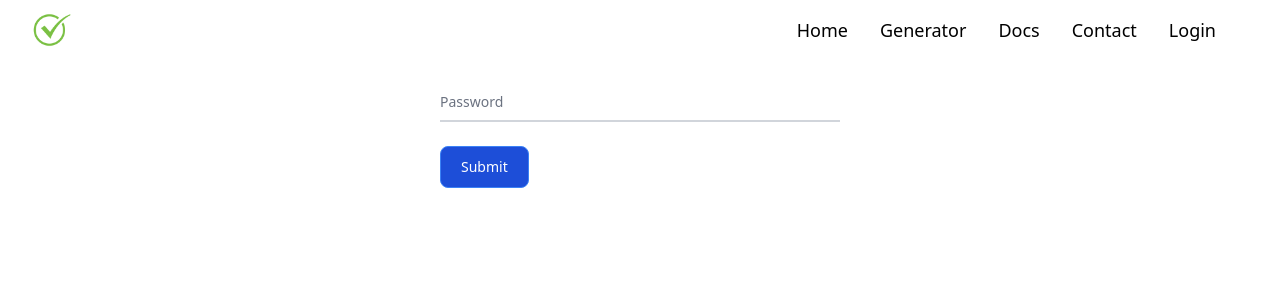
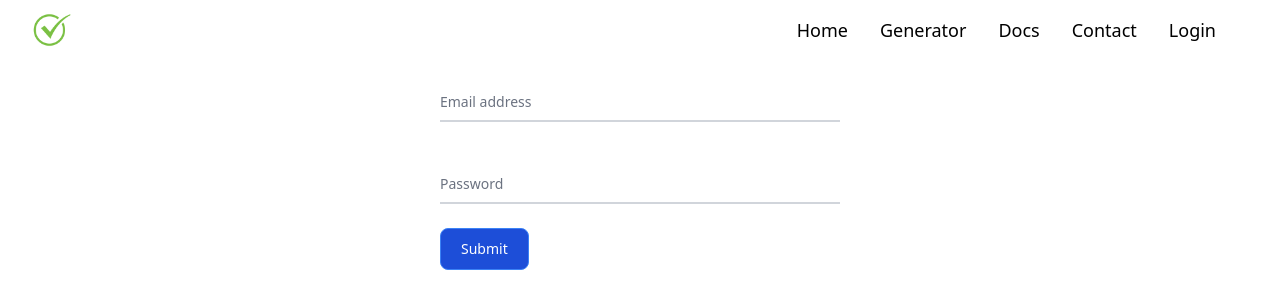
Before and after one commit to Habibaferdausi/Authentication-with-firebase, a React (Vite) app: page /login in a window 1280 px wide. Shown: the top 308 px of the page. Built offline with nearby package versions, Linux system fonts and the light colour scheme.

Commit message:
add email

```diff
--- a/src/components/Auth/Login.jsx
+++ b/src/components/Auth/Login.jsx
@@ -2,6 +2,7 @@
 
 const Login = () => {
   const [password, setPassword] = useState("");
+  const [email, setEmail] = useState("");
   const [passwordError, setPasswordError] = useState("");
 
   const handleSubmit = (e) => {
@@ -14,11 +15,31 @@
   const handlePassword = (e) => {
     setPassword(e.target.value);
   };
+  const handleEmail = (e) => {
+    setEmail(e.target.value);
+  };
   return (
     <div className="mt-20">
       <form onSubmit={handleSubmit}>
+        <div className="relative z-0 w-full mb-6 group">
+          <input
+            type="email"
+            name="email"
+            id="email"
+            value={email}
+            onChange={handleEmail}
+            className="block py-2.5 px-0 w-full text-sm text-gray-900 bg-transparent border-0 border-b-2 border-gray-300 appearance-none dark:text-white dark:border-gray-600 dark:focus:border-blue-500 focus:outline-none focus:ring-0 focus:border-blue-600 peer"
+            placeholder=" "
+            required
+          />
+          <label
+            htmlFor="floating_email"
+            className="peer-focus:font-medium absolute text-sm text-gray-500 dark:text-gray-400 duration-300 transform -translate-y-6 scale-75 top-3 -z-10 origin-[0] peer-focus:left-0 peer-focus:text-blue-600 peer-focus:dark:text-blue-500 peer-placeholder-shown:scale-100 peer-placeholder-shown:translate-y-0 peer-focus:scale-75 peer-focus:-translate-y-6"
+          >
+            Email address
+          </label>
+        </div>
         <div className="relative z-0 w-full mb-6 mt-10  group">
-          <div className="relative z-0 w-full mb-6 group">
           <input
             type="password"
             name="password"
@@ -36,7 +57,6 @@
             Password
           </label>
         </div>
-        </div>
         <button
           type="submit"
           className="text-white bg-blue-700 hover:bg-blue-800 focus:ring-4 focus:outline-none focus:ring-blue-300 font-medium rounded-lg text-sm w-full sm:w-auto px-5 py-2.5 text-center dark:bg-blue-600 dark:hover:bg-blue-700 dark:focus:ring-blue-800"
```
Lines whose indentation alone changed are shown as unchanged.
